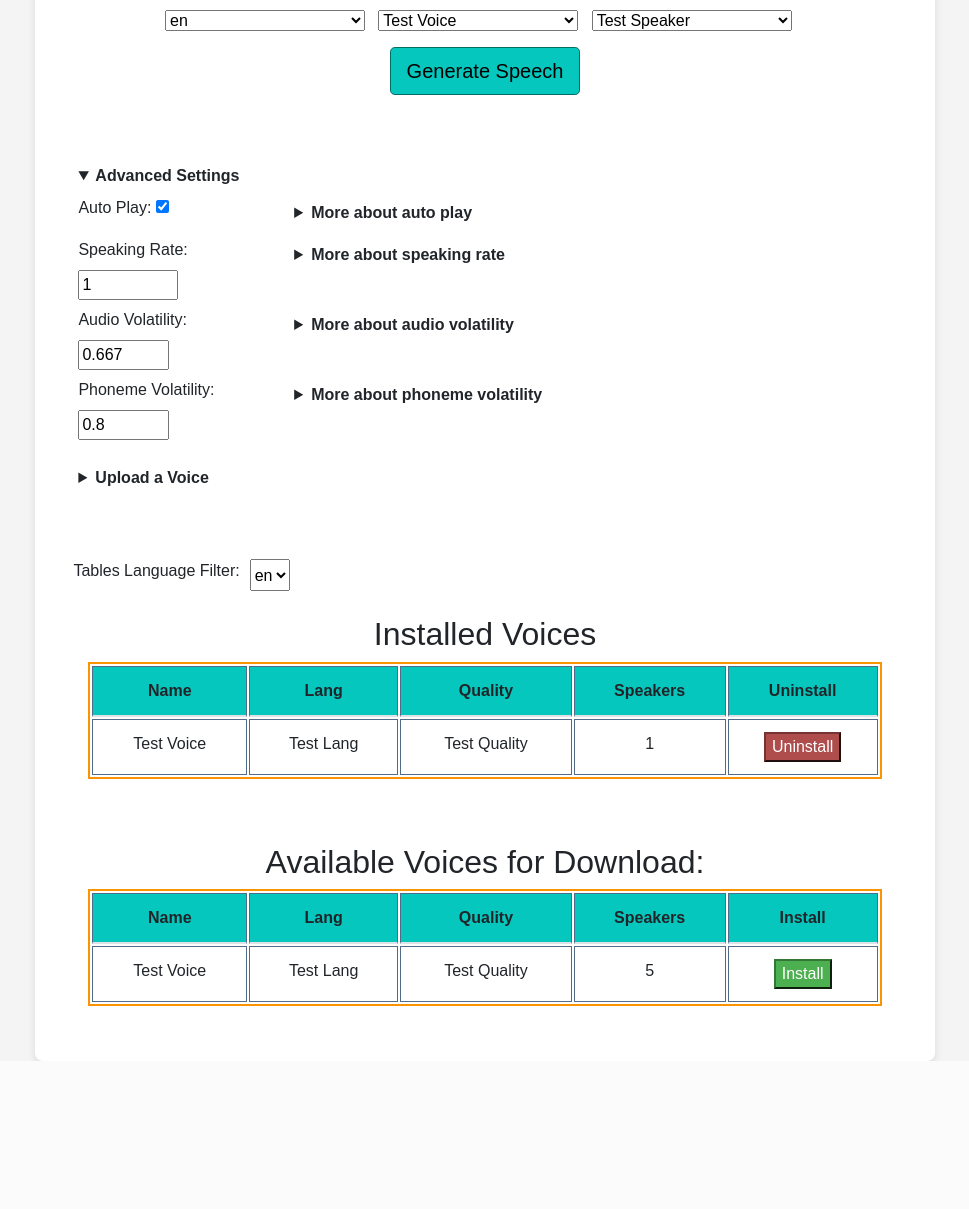
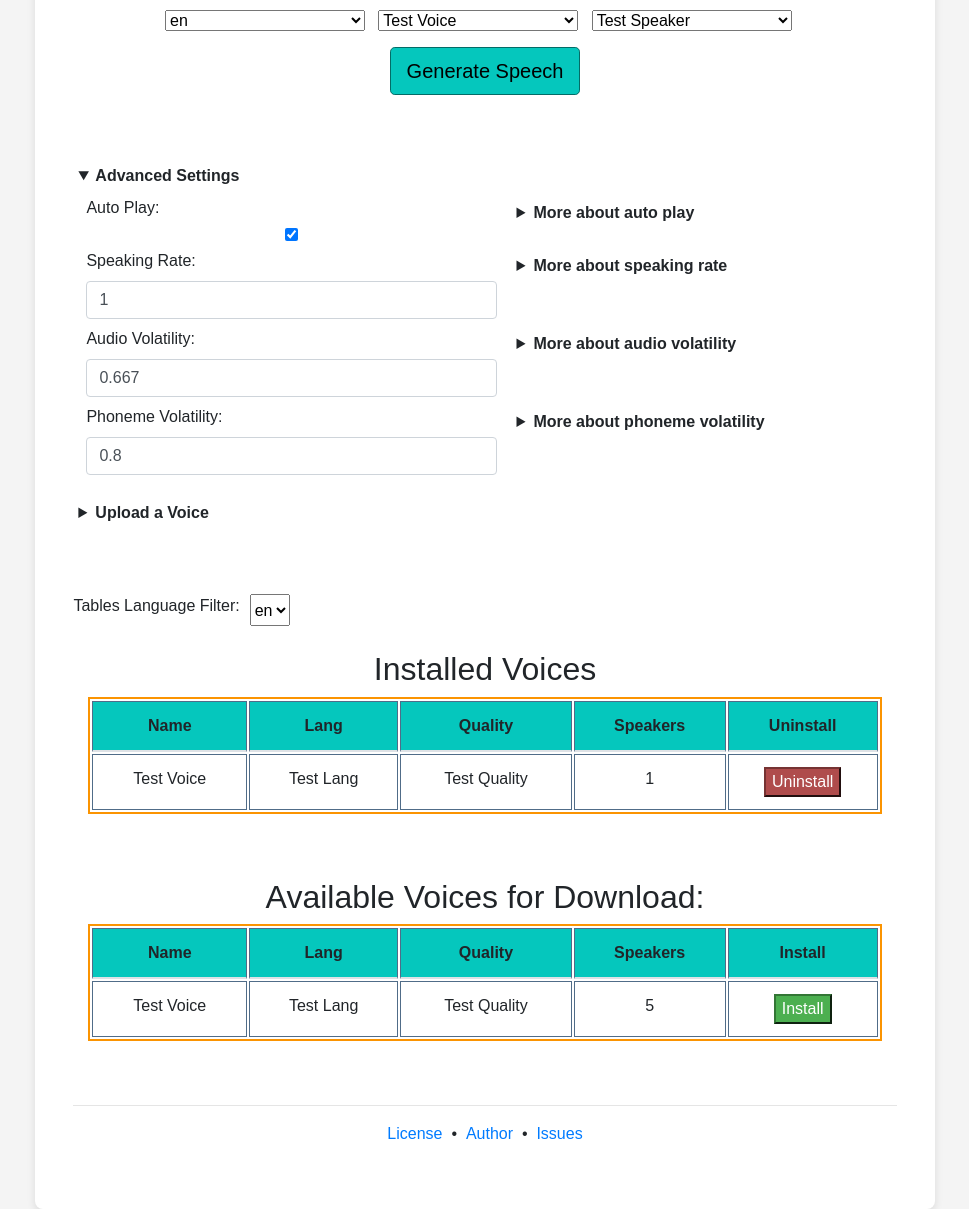
Before and after one commit to hlappano/Piper-Hub, a Flask app: template templates/index.html in a window 1280 px wide, after a click on "Advanced Settings". Shown: the part 432-1641 px from the top of the page, without its empty margins (155-1124 px from the left). Before the commit the page ends 1493 px from the top, so only its background shows below. Run offline with Flask 3, Linux system fonts and the light colour scheme; the template is opened without the code that fills it, so the values that code supplies are empty; parts of the project's set-up code (start-up, migrations or seed data) failed here and were passed over.

Commit message:
Updates to style #3
+ Fixed indentation on advance settings
+ Added footer

Misc:
+ Move css body from index.html to static/css/piperstyle.css
+ Added app.py to have reload, great for dev
+ Adjusted some link references in index.html

```diff
--- a/app.py
+++ b/app.py
@@ -35,6 +35,7 @@ VOICES_JSON_FILE_PATH=os.path.join(DATA_PATH, "voices.json")
 DOWNLOAD_VOICE_URL="https://huggingface.co/rhasspy/piper-voices/resolve/v1.0.0"#en/en_US/amy/low/en_US-amy-low.onnx?download=true"
 
 app = Flask(__name__)
+app.config["TEMPLATES_AUTO_RELOAD"] = True
 
 logging.basicConfig(level=logging.INFO, format='%(asctime)s - %(levelname)s - %(message)s')
 
--- /dev/null
+++ b/static/css/piperstyle.css
@@ -0,0 +1,199 @@
+    body {
+        padding-top: 0;
+        font-family: Arial, sans-serif;
+        background-color: #f4f4f4;
+    }
+
+    body header h1 {
+        font-weight: bold;
+    }
+
+    textarea {
+        width: 100%;
+        max-width: 100%; /* Ensure it doesn't overflow on smaller screens */
+        font-size: 0.9rem; /* Slightly smaller text on mobile */
+    }
+
+    .tab,
+    .moble_tab {
+        display: inline-block;
+        margin-left: 30px;
+    }
+
+    summary {
+        font-weight: bold;
+    }
+
+    #TTS-button,
+    #upload-button {
+        background-color: #05c7bd;
+        border-color: #036c67;
+        color: black;
+    }
+
+    #TTS-button:hover,
+    #upload-button:hover {
+        background-color: #036c67;
+        border-color: #036c67;
+    }
+
+    #install-btn {
+        background-color: #4CAF50;
+        border-color: #337635;
+        color: white;
+    }
+
+    #uninstall-btn {
+        background-color: rgb(175, 76, 76);
+        border-color: #763333;
+        color: white;
+    }
+
+    #ssml-examples {
+        width: 100%;
+        border: 1px solid #888;
+    }
+
+    #ssml-examples tr {
+        border-top: 1px solid #888;
+    }
+
+    #ssm-examples td {
+        padding: 5px;
+    }
+
+    .scrollable-table {
+        max-height: 400px; /* Limit table height */
+        overflow-y: auto;  /* Enable vertical scrolling */
+        display: block;    /* Make the table scrollable */
+        overflow-x: auto;  /* Enable horizontal scrolling */
+        -webkit-overflow-scrolling: touch; /* For smoother scrolling on mobile */
+    }
+
+    table {
+        width: 100%;
+        max-width: 800px;
+        margin: 0 auto;
+        border: 2px solid #fb9401;
+        border-collapse: separate; /* Don't collapse */
+    }
+
+    thead {
+        position: -webkit-sticky;
+        position: -moz-sticky;
+        position: -ms-sticky;
+        position: -o-sticky;
+        position: sticky;
+        top: 0;  /* Keeps the header at the top when scrolling */
+        background-color: #05c7bd; /* Set a background color to make sure the header stands out */
+        z-index: 1; /* Ensure the header is above the table rows */
+        border: 3px solid #fba120;
+    }
+
+    #lang-filter,
+    #voice-selector,
+    #speaker-selector {
+        width: 200px;
+    }
+
+    .mobile-col_marg {
+        margin-left: 15px;
+    }
+
+    .ccenter {
+        text-align: left;
+    }
+
+    .container {
+        background-color: #fff;
+    }
+
+    .install-col {
+        width: 125px;
+    }
+
+    details {
+        background-color: white;
+        padding: 5px;
+    }
+
+    .table th, .table td {
+        border: 1px solid #506c88;
+    }
+
+    .indent {
+        margin-left: .5rem;
+    }
+
+    #upload-voice-form .col-3-auto,
+    #advance-settings .col-3-auto {
+        width: 90%;
+    }
+
+    @media (min-width: 992px) {
+        body {
+            padding-top: 0;
+        }
+        .container {
+            max-width: 900px;
+            width: 100vw;
+            padding: 3vw;
+            border-radius: 8px;
+            box-shadow: 0 4px 8px rgba(0, 0, 0, 0.1);
+        }
+
+        .ccenter {
+            text-align: center;
+        }
+
+        textarea {
+            width: 75%; /* Full width for responsiveness */
+            max-width: 600px; /* Limit width for larger screens */
+            padding: 0.5rem;
+            font-size: 1rem;
+            border-radius: 8px;
+            border: 1px solid #ddd;
+        }
+
+        table th:nth-child(5),
+        table td:nth-child(5) {
+            width: 150px; /* Adjust this to the desired width */
+            text-align: center; /* Optional: Center align text inside cells */
+        }
+
+        .tab {
+            display: inline-block;
+            margin-left: 100px;
+        }
+
+        .moble_tab {
+            width: 0px;
+        }
+
+        .mobile-col_marg {
+            margin-left: 0px;
+        }
+
+        #upload-voice-form .col-3-auto,
+        #advance-settings .col-3-auto {
+            width: 50%;
+        }
+    }
+
+    /* Media query for small screens (max-width: 768px) */
+    @media (max-width: 768px) {
+        .table th, .table td {
+            font-size: 0.8rem; /* Shrink font size */
+            padding: 6px; /* Reduce padding */
+        }
+
+        /* Optionally, make the table more compact by scaling it down */
+        .table {
+            transform: scale(0.68); /* Shrink the entire table */
+            transform-origin: top left;
+        }
+
+        .table-header {
+            font-size: 1rem;
+        }
+    }
--- a/templates/index.html
+++ b/templates/index.html
@@ -1,201 +1,14 @@
 <!DOCTYPE html>
 <html lang="en">
 <head>
-  <link rel="icon" type="image/x-icon" href="{{ url_for('static', filename='imgs/favicon.ico') }}" type="image/x-icon">
+  <link rel="icon" type="image/x-icon" href="../static/imgs/favicon.ico" type="image/x-icon">
   <meta charset="UTF-8">
   <meta name="viewport" content="width=device-width, initial-scale=1.0">
   <title>Piper Hub</title>
   <!-- Local Bootstrap CSS -->
-  <!-- <link href="{{ url_for('static', filename='css/bootstrap.min.css') }}" rel="stylesheet"> -->
   <link href="../static/css/bootstrap.min.css" rel="stylesheet">
-  <style>
-
-    body {
-      padding-top: 0;
-      font-family: Arial, sans-serif;
-      background-color: #f4f4f4;
-    }
-
-    body header h1 {
-      font-weight: bold;
-    }
-
-    textarea {
-      width: 100%;
-      max-width: 100%; /* Ensure it doesn't overflow on smaller screens */
-      font-size: 0.9rem; /* Slightly smaller text on mobile */
-    }
-
-    .tab,
-    .moble_tab {
-      display: inline-block;
-      margin-left: 30px;
-    }
-
-    summary {
-      font-weight: bold;
-    }
-
-    #TTS-button,
-    #upload-button {
-      background-color: #05c7bd;
-      border-color: #036c67;
-      color: black;
-    }
-
-    #TTS-button:hover,
-    #upload-button:hover {
-      background-color: #036c67;
-      border-color: #036c67;
-    }
-
-    #install-btn {
-      background-color: #4CAF50;
-      border-color: #337635;
-      color: white;
-    }
-
-    #uninstall-btn {
-      background-color: rgb(175, 76, 76);
-      border-color: #763333;
-      color: white;
-    }
-
-    #ssml-examples {
-      width: 100%;
-      border: 1px solid #888;
-    }
-
-    #ssml-examples tr {
-       border-top: 1px solid #888;
-    }
-
-    #ssm-examples td {
-      padding: 5px;
-    }
-
-    .scrollable-table {
-      max-height: 400px; /* Limit table height */
-      overflow-y: auto;  /* Enable vertical scrolling */
-      display: block;    /* Make the table scrollable */
-      overflow-x: auto;  /* Enable horizontal scrolling */
-      -webkit-overflow-scrolling: touch; /* For smoother scrolling on mobile */
-    }
-
-    table {
-      width: 100%;
-      max-width: 800px;
-      margin: 0 auto;
-      border: 2px solid #fb9401;
-      border-collapse: separate; /* Don't collapse */
-    }
-
-    thead {
-      position: -webkit-sticky;
-      position: -moz-sticky;
-      position: -ms-sticky;
-      position: -o-sticky;
-      position: sticky;
-      top: 0;  /* Keeps the header at the top when scrolling */
-      background-color: #05c7bd; /* Set a background color to make sure the header stands out */
-      z-index: 1; /* Ensure the header is above the table rows */
-      border: 3px solid #fba120;
-    }
-
-    #lang-filter,
-    #voice-selector,
-    #speaker-selector {
-      width: 200px;
-    }
-
-    .mobile-col_marg {
-      margin-left: 15px;
-    }
-
-    .ccenter {
-      text-align: left;
-    }
-
-    .container {
-      background-color: #fff;
-    }
-
-    .install-col {
-      width: 125px;
-    }
-
-    details {
-      background-color: white;
-      padding: 5px;
-    }
-
-    .table th, .table td {
-      border: 1px solid #506c88;
-    }
-
-    @media (min-width: 992px) {
-      body {
-        padding-top: 0;
-      }
-      .container {
-        max-width: 900px;
-        width: 100vw;
-        padding: 3vw;
-        border-radius: 8px;
-        box-shadow: 0 4px 8px rgba(0, 0, 0, 0.1);
-      }
-
-      .ccenter {
-        text-align: center;
-      }
-
-      textarea {
-        width: 75%; /* Full width for responsiveness */
-        max-width: 600px; /* Limit width for larger screens */
-        padding: 0.5rem;
-        font-size: 1rem;
-        border-radius: 8px;
-        border: 1px solid #ddd;
-      }
-
-      table th:nth-child(5),
-      table td:nth-child(5) {
-        width: 150px; /* Adjust this to the desired width */
-        text-align: center; /* Optional: Center align text inside cells */
-      }
-
-      .tab {
-        display: inline-block;
-        margin-left: 100px;
-      }
-
-      .moble_tab {
-        width: 0px;
-      }
-
-      .mobile-col_marg {
-        margin-left: 0px;
-      }
-    }
-
-    /* Media query for small screens (max-width: 768px) */
-    @media (max-width: 768px) {
-      .table th, .table td {
-        font-size: 0.8rem; /* Shrink font size */
-        padding: 6px; /* Reduce padding */
-      }
-
-      /* Optionally, make the table more compact by scaling it down */
-      .table {
-        transform: scale(0.68); /* Shrink the entire table */
-        transform-origin: top left;
-      }
-
-      .table-header {
-        font-size: 1rem;
-      }
-    }
-  </style>
+  <!-- Link to your custom CSS -->
+  <link rel="stylesheet" href="../static/css/piperstyle.css">
   <script>
     /********************************************************
      *
@@ -912,7 +725,6 @@
     <!--Header-->
     <header style="text-align: center; margin-top: 5px;">
       <div class="row" style="justify-content: center;" >
-        <!-- <img src="{{ url_for('static', filename='imgs/piper_web_logo.png') }}" width="150"/> -->
         <img src="../static/imgs/piper_web_logo.png" width="150"/>
         <h1 style="align-content: center;">Piper Hub</h1>
       </div>
@@ -965,10 +777,11 @@
     <br/>
     <details class="mt-3">
       <summary>Advanced Settings</summary>
-        <div class="row mt-2">
-          <div class="col-3">
+        <div id="advance-settings">
+          <div class="row mt-2 indent">
+            <div class="col-3-auto">
               <label for="auto-play" title="Auto Play Setting">Auto Play:</label>
-            <input type="checkbox" id="auto-play" name="autoplay" checked="true">
+              <input type="checkbox" class="form-control" id="auto-play" name="autoplay" checked="true">
             </div>
             <div class="col">
               <details>
@@ -979,10 +792,10 @@
               </details>
             </div>
           </div>
-        <div class="row mt-2">
-            <div class="col-3">
+          <div class="row mt-2 indent">
+              <div class="col-3-auto">
                   <label for="length-scale" title="VITS length scale (< 1 is faster)">Speaking Rate:</label>
-                <input type="number" id="length-scale" name="lengthScale" size="5" min="0" max="10" step="0.001" value="1">
+                  <input type="number" class="form-control" id="length-scale" name="lengthScale" size="5" min="0" max="10" step="0.001" value="1">
               </div>
               <div class="col">
                 <details>
@@ -993,10 +806,10 @@
                 </details>
               </div>
           </div>
-        <div class="row mt-2">
-            <div class="col-3">
+          <div class="row mt-2 indent">
+              <div class="col-3-auto">
                   <label for="noise-scale" title="VITS noise parameter (0-1)">Audio Volatility:</label>
-                <input type="number" id="noise-scale" name="noiseScale" size="5" min="0" max="1" step="0.001" value="0.667">
+                  <input type="number" class="form-control" id="noise-scale" name="noiseScale" size="5" min="0" max="1" step="0.001" value="0.667">
               </div>
               <div class="col">
                 <details>
@@ -1007,10 +820,10 @@
                 </details>
               </div>
           </div>
-        <div class="row mt-2">
-            <div class="col-3">
+          <div class="row mt-2 indent">
+              <div class="col-3-auto">
                   <label for="noise-w" title="VITS noise W parameter (0-1)">Phoneme Volatility:</label>
-                <input type="number" id="noise-w" name="noiseW" size="5" min="0" max="1" step="0.001" value="0.8">
+                  <input type="number" class="form-control" id="noise-w" name="noiseW" size="5" min="0" max="1" step="0.001" value="0.8">
               </div>
               <div class="col">
                 <details>
@@ -1021,15 +834,15 @@
                 </details>
               </div>
           </div>
+        </div>
     </details>
     <details class="mt-3">
       <summary>Upload a Voice</summary>
       <form id="upload-voice-form" enctype="multipart/form-data">
-
-        <div class="row mt-2">
-          <div class="col-3">
+        <div class="row mt-2 indent">
+          <div class="col-3-auto">
             <label for="json-file">JSON File (Required):</label>
-            <input type="file" id="json-file" name="json_file" accept=".onnx.json" required>
+            <input type="file" class="form-control" id="json-file" name="json_file" accept=".onnx.json" required>
           </div>
           <div class="col">
             <details>
@@ -1040,10 +853,10 @@
             </details>
           </div>
         </div>
-        <div class ="row mt-2">
-          <div class="col-3">
+        <div class ="row mt-2 indent">
+          <div class="col-3-auto">
             <label for="onnx-file">ONNX File (Required):</label>
-            <input type="file" id="onnx-file" name="onnx_file" accept=".onnx" required>
+            <input type="file" class="form-control" id="onnx-file" name="onnx_file" accept=".onnx" required>
           </div>
           <div class="col">
             <details>
@@ -1055,10 +868,10 @@
             </details>
           </div>
         </div>
-        <div class="row mt-2">
-          <div class="col-3">
+        <div class="row mt-2 indent">
+          <div class="col-3-auto">
             <label for="model-card-file">Model Card (Optional):</label>
-            <input type="file" id="model-card-file" name="model_card" accept="*">
+            <input type="file" class="form-control" id="model-card-file" name="model_card" accept="*">
           </div>
           <div class="col">
             <details>
@@ -1071,10 +884,10 @@
             </details>
           </div>
         </div>
-        <div class="row mt-2">
-          <div class="col-3">
+        <div class="row mt-2 indent">
+          <div class="col-3-auto">
             <label for = "override-upload-voice-name">Override Name (Optional):</label>
-            <input type="text" id="override-upload-voice-name" name="override-upload-voice-name">
+            <input type="text" class="form-control" id="override-upload-voice-name" name="override-upload-voice-name">
           </div>
           <div class="col">
             <details>
@@ -1087,15 +900,12 @@
           </div>
         </div>
         <br>
-        <button type="button" id="upload-button">Upload Voice</button>
+        <button class="indent" type="button" id="upload-button">Upload Voice</button>
       </form>
     </details>
-
     <br/>
     <br/>
-
     <!-- Tables -->
-
     <div class ="row mt-3 mobile-col_marg">
       <label for="lang-filter-tables" title="Lang Filter">Tables Language Filter:</label>
       <select id="lang-filter-tables" style="margin-left: 10px" name="lang-filter-tables">
@@ -1160,6 +970,24 @@
         </table>
       </div>
     </div>
+
+    <!-- Footer -->
+    <footer class="ccenter">
+      <hr class="mt-5" />
+      <div class="row mt-3 justify-content-center">
+        <a href="https://raw.githubusercontent.com/hlappano/Piper-Hub/refs/heads/main/LICENSE" title="MIT">License</a>
+        &nbsp;
+        &bull;
+        &nbsp;
+        <a href="https://github.com/hlappano">Author</a>
+        &nbsp;
+        &bull;
+        &nbsp;
+        <a href="https://github.com/hlappano/Piper-Hub/issues">Issues</a>
       </div>
+      <br>
+    </footer>
+  </div>
+
 </body>
 </html>
```
Lines whose indentation alone changed are shown as unchanged.
